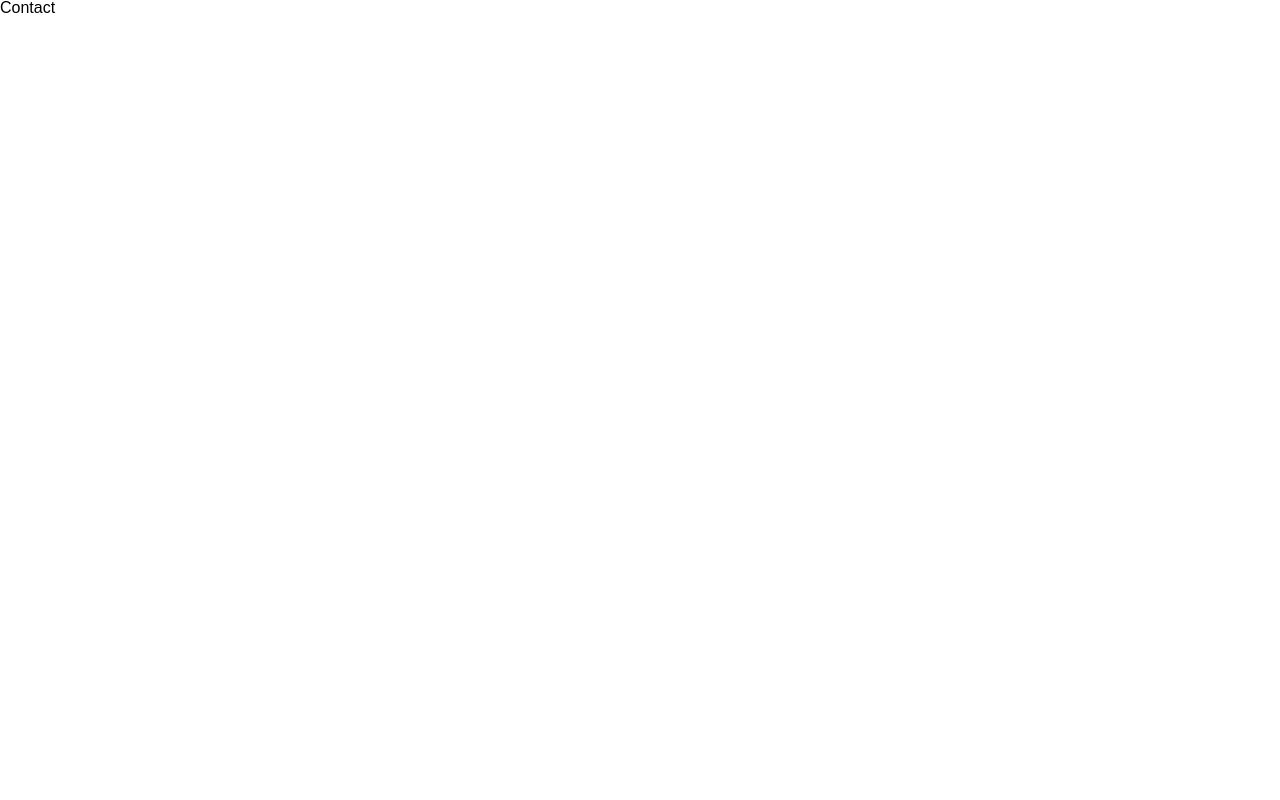
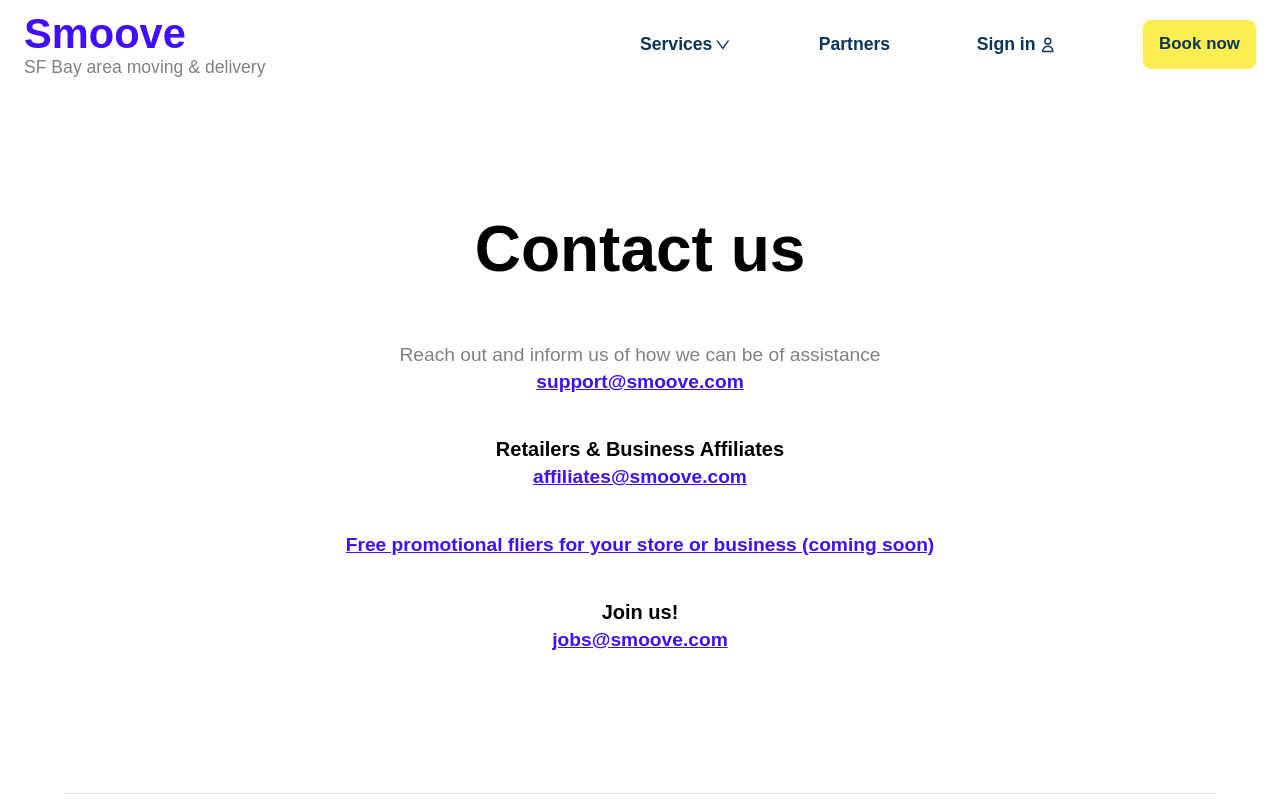
Before and after one commit to rbabaci1/smoove, a Next.js app: page /contact in a window 1280 px wide. Shown: the top 800 px of the page. Built offline with nearby package versions, Linux system fonts and the light colour scheme; a web font is replaced by a local one.

Commit message:
create the top of contact page

```diff
--- a/pages/contact/index.jsx
+++ b/pages/contact/index.jsx
@@ -1,7 +1,66 @@
-import './styles.module.scss';
+import Head from 'next/head';
+import Link from 'next/link';
+
+import { Footer } from '@/containers';
+import { Navbar } from '@/components';
+import styles from './styles.module.scss';
 
 const Contact = () => {
-  return <div>Contact</div>;
+  return (
+    <>
+      <Head>
+        <title>Contact | Smoove</title>
+        <meta
+          name='description'
+          content={`Connect with Smoove - Your Trusted Moving Partner. Contact Smoove via email for all your inquiries - from customer support to business partnerships. Get in touch with our knowledgeable team for prompt assistance and solutions. Stores can also request free flyers to enhance their business. Job hunters can inquire about available positions. Contact Smoove today for a seamless experience and personalized support.`}
+        />
+      </Head>
+
+      <Navbar />
+
+      <div className={styles.main}>
+        <div className={styles.content}>
+          <div className={styles.contact}>
+            <h1>Contact us</h1>
+
+            <section className={styles.mainEmail}>
+              <span>
+                Reach out and inform us of how we can be of assistance
+              </span>
+
+              <Link href='mailto:support@smoove.com' target='_blank'>
+                support@smoove.com
+              </Link>
+            </section>
+
+            <section className={styles.storesEmail}>
+              <h4>Retailers & Business Affiliates</h4>
+              <Link href='mailto:affiliates@smoove.com' target='_blank'>
+                affiliates@smoove.com
+              </Link>
+            </section>
+
+            <Link href=''>
+              Free promotional fliers for your store or business (coming soon)
+            </Link>
+
+            <section className={styles.jobs}>
+              <h4>Join us!</h4>
+              <Link href='mailto:jobs@smoove.com' target='_blank'>
+                jobs@smoove.com
+              </Link>
+            </section>
+          </div>
+
+          <div className={styles.socials}>
+            <h2>Follow us</h2>
+          </div>
+        </div>
+      </div>
+
+      <Footer />
+    </>
+  );
 };
 
 export default Contact;
--- a/pages/contact/styles.module.scss
+++ b/pages/contact/styles.module.scss
@@ -0,0 +1,56 @@
+@import '/styles/mixins.module.scss';
+@import '/styles/variables.module.scss';
+
+.main {
+  // min-height: 100vh;
+
+  .content {
+    padding: 4rem 1.5rem 3rem 1.5rem;
+    text-align: center;
+    max-width: 1200px;
+    margin: 0 auto;
+
+    .contact {
+      @include flex(column);
+      border-bottom: 1px solid $light-blue;
+      padding-bottom: 2rem;
+      min-height: 80vh;
+
+      h1 {
+        margin-bottom: 4rem;
+      }
+      h4 {
+        font-size: clamp(0.9rem, 5vw, 1.25rem);
+        margin-bottom: 0.5rem;
+      }
+      a {
+        display: block;
+        color: $main-color;
+        text-decoration: underline;
+        font-size: clamp(0.9rem, 5vw, 1.2rem);
+      }
+
+      .mainEmail {
+        span {
+          display: block;
+          font-size: clamp(0.95rem, 4.5vw, 1.2rem);
+          margin-bottom: 0.5rem;
+          color: gray;
+          font-weight: 500;
+        }
+      }
+
+      .storesEmail {
+        padding: 3rem 0;
+      }
+
+      .jobs {
+        padding: 3rem 0;
+      }
+    }
+
+    .socials {
+      padding-top: 4rem;
+    }
+  }
+}
```
